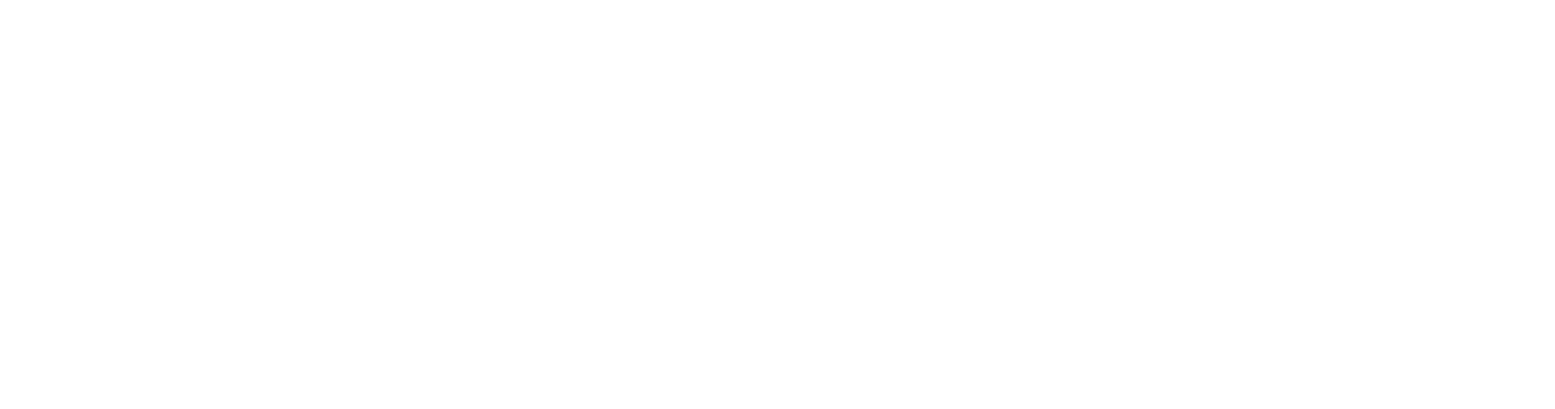
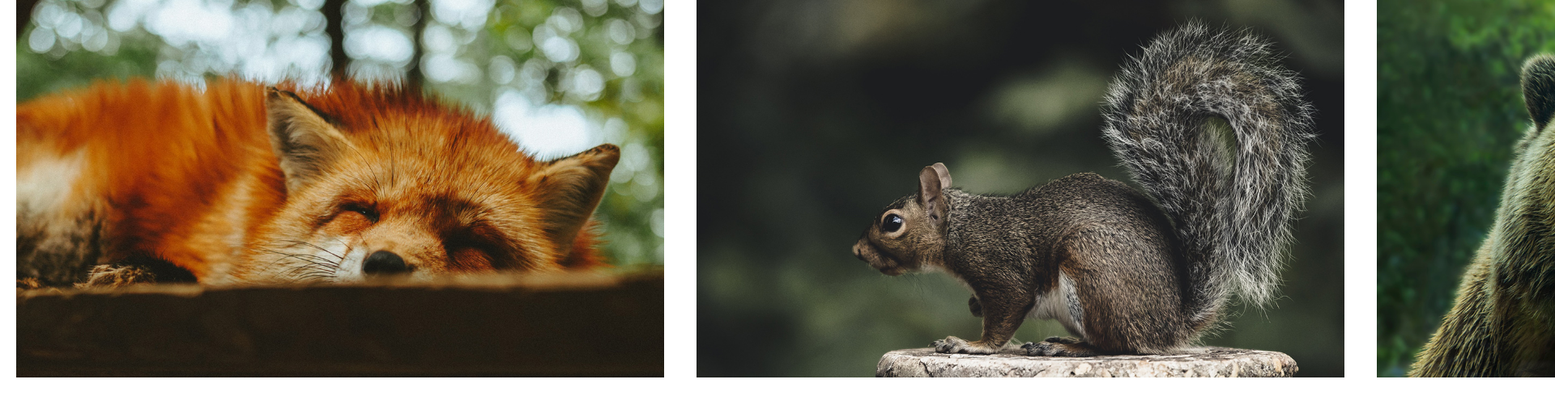
Before and after one commit to mariaemf/slide, a plain HTML site: page index.html in a window 1280 px wide. Shown: the top 506 px of the page at 81% size, 1920 px wide, since content can reach past the window. Drawn offline with Linux system fonts and the light colour scheme.

Commit message:
novas estilizacoes no css e adicoes de imagens ao html do site

```diff
--- a/css/style.css
+++ b/css/style.css
@@ -0,0 +1,32 @@
+body {
+  margin: 0px;
+}
+
+ul {
+  padding: 0px;
+  margin: 0px;
+  list-style: none;
+}
+
+img {
+  display: block;
+  max-width: 100%;
+}
+
+.wrapper {
+  overflow: hidden;
+
+
+}
+
+.slide {
+  display: flex;
+
+}
+
+.slide li {
+  width: 80vw;
+  flex-shrink: 0;
+  max-width: 800px;
+  margin: 0 20px;
+}
--- a/index.html
+++ b/index.html
@@ -9,10 +9,29 @@
   <link rel="stylesheet" href="css/style.css">
 </head>
 
-
-
 <body>
-
+  <div class="slide-wrapper">
+    <ul class="slide">
+      <li>
+        <img src="img/foto1.jpg" alt="">
+      </li>
+      <li>
+        <img src="img/foto2.jpg" alt="">
+      </li>
+      <li>
+        <img src="img/foto3.jpg" alt="">
+      </li>
+      <li>
+        <img src="img/foto4.jpg" alt="">
+      </li>
+      <li>
+        <img src="img/foto5.jpg" alt="">
+      </li>
+      <li>
+        <img src="img/foto6.jpg" alt="">
+      </li>
+    </ul>
+  </div>
 
   <script type="module" src="js/script.js"></script>
 </body>
```
Also changed, not shown: 1 other file.
